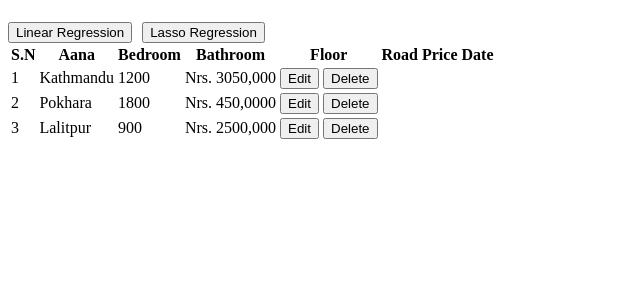
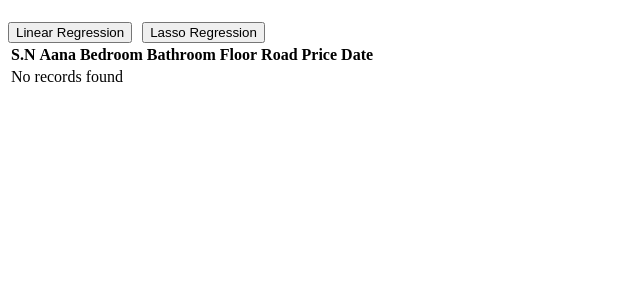
Before and after one commit to RonexCM/3rdProject, a PHP site: page /my_prediction.php in a window 1280 px wide. Shown: the part 85-385 px from the top of the page, without its empty margins (0-640 px from the left). Run offline with PHP 8.4, Linux system fonts and the light colour scheme; a user stored in the database is signed in; tables that the repository leaves empty or names only in its code hold one stand-in row (values such as "Sample post").

Commit message:
added history for prediction

```diff
--- a/client/my_prediction.php
+++ b/client/my_prediction.php
@@ -1,7 +1,33 @@
 <?php
+
+ini_set('display_errors', 1);
+ini_set('display_startup_errors', 1);
+error_reporting(E_ALL);
 include("connection.php");
-session_start()
+session_start();
+
+// Ensure that the user session is valid
+if (!isset($_SESSION['userid'])) {
+    echo "User not logged in.";
+    exit();
+}
+
+// Get the user ID from the session
+$user_id = $_SESSION['userid'];
+
+// Fetch predictions from the database for the logged-in user
+$model_type = isset($_POST['model_type']) ? $_POST['model_type'] : '';
+
+// Prepare SQL query based on model type and user ID
+$sql = "SELECT * FROM predictions WHERE user_id = '" . mysqli_real_escape_string($conn, $user_id) . "'";
+if ($model_type) {
+    $sql .= " AND model_type = '" . mysqli_real_escape_string($conn, $model_type) . "'";
+}
+$result = $conn->query($sql);
+
+
 ?>
+
 <!DOCTYPE html>
 <html lang="en">
 <head>
@@ -26,10 +52,10 @@
         <div class="data-management">
             <div class="flex" style="display:flex; gap:10px;">
                 <div class="actions">
-                    <button onclick="addNewEntry()">Linear Regression</button>
+                    <button onclick="filterData('linear')">Linear Regression</button>
                 </div>
                 <div class="actions">
-                    <button onclick="addNewEntry()">Lasso Regression</button>
+                    <button onclick="filterData('lasso')">Lasso Regression</button>
                 </div>
             </div>
 
@@ -38,7 +64,7 @@
                     <thead>
                         <tr>
                             <th>S.N</th>
-                            <th>Aana</th>
+                            <th>Aana</tgsdh>
                             <th>Bedroom</th>
                             <th>Bathroom</th>
                             <th>Floor</th>
@@ -48,41 +74,51 @@
                         </tr>
                     </thead>
                     <tbody>
-                        <tr>
-                            <td>1</td>
-                            <td>Kathmandu</td>
-                            <td>1200</td>
-                            <td>Nrs. 3050,000</td>
-                            <td>
-                                <button onclick="editEntry(this)">Edit</button>
-                                <button onclick="deleteEntry(this)">Delete</button>
-                            </td>
-                        </tr>
-                        <tr>
-                            <td>2</td>
-                            <td>Pokhara</td>
-                            <td>1800</td>
-                            <td>Nrs. 450,0000</td>
-                            <td>
-                                <button onclick="editEntry(this)">Edit</button>
-                                <button onclick="deleteEntry(this)">Delete</button>
-                            </td>
-                        </tr>
-                        <tr>
-                            <td>3</td>
-                            <td>Lalitpur</td>
-                            <td>900</td>
-                            <td>Nrs. 2500,000</td>
-                            <td>
-                                <button onclick="editEntry(this)">Edit</button>
-                                <button onclick="deleteEntry(this)">Delete</button>
-                            </td>
-                        </tr>
+                        <?php
+                        // Check if the result has rows
+                        if ($result && $result->num_rows > 0) {
+                            // Output data of each row
+                            $sn = 1; // Serial number
+                            while($row = $result->fetch_assoc()) {
+                                echo "<tr>
+                                        <td>{$sn}.</td>
+                                        <td>{$row['aana']}</td>
+                                        <td>{$row['bedroom']}</td>
+                                        <td>{$row['bathroom']}</td>
+                                        <td>{$row['floor']}</td>
+                                        <td>{$row['road']}</td>
+                                        <td>{$row['price']} Crores</td>
+                                        <td>{$row['date']}</td>
+                                        <td>
+                                            <button onclick='editEntry(this)'>Edit</button>
+                                            <button onclick='deleteEntry(this)'>Delete</button>
+                                        </td>
+                                    </tr>";
+                                $sn++;
+                            }
+                        } else {
+                            echo "<tr><td colspan='8'>No records found</td></tr>";
+                        }
+                        ?>
                     </tbody>
                 </table>
             </div>
         </div>
     </div>
 
+    <script>
+        function filterData(modelType) {
+            $.ajax({
+                type: "POST",
+                url: "your_php_file.php", // Update with the path to this PHP file
+                data: { model_type: modelType },
+                success: function(data) {
+                    // Replace the table body with new data
+                    $('#data-table tbody').html(data);
+                }
+            });
+        }
+    </script>
+
 </body>
 </html>
```
Also changed, not shown: client/Index.php (+11 -5 lines).
